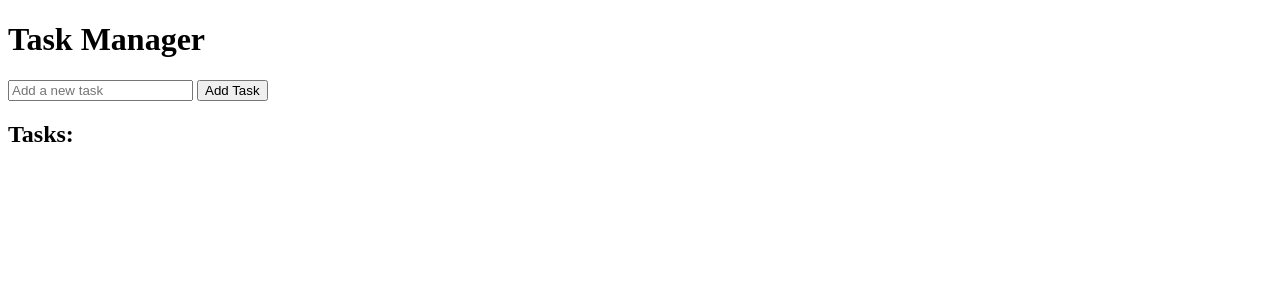
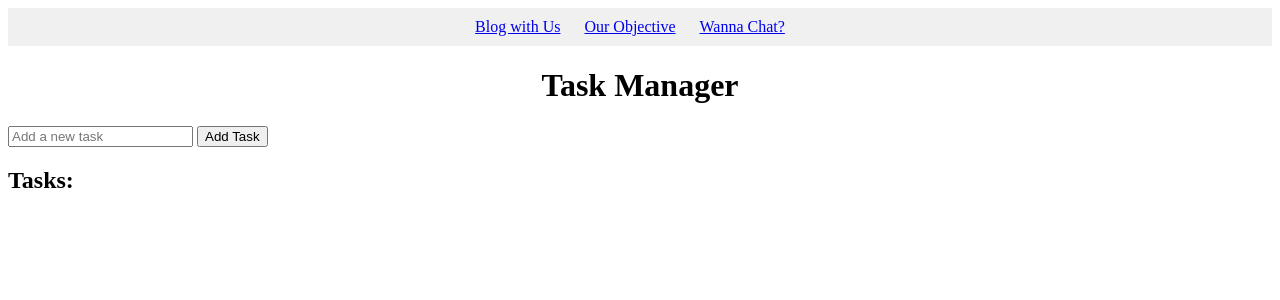
Before and after one commit to rachann7/wichacks-2025, a Flask app: template templates/index.html in a window 1280 px wide. Shown: the top 300 px of the page. Run offline with Flask 3, Linux system fonts and the light colour scheme; the template is opened without the code that fills it, so the values that code supplies are empty.

Commit message:
Nav bar + objective page

```diff
--- /dev/null
+++ b/Static/style.css
@@ -0,0 +1,11 @@
+nav, h1, p {
+    text-align: center; /* Center the text within the nav */
+}
+
+nav ul {
+    display: inline-block; /* Make the ul an inline block */
+    padding: 10px;
+}
+nav li{
+  display: inline-block;
+}
--- a/app.py
+++ b/app.py
@@ -6,12 +6,19 @@ app = Flask(__name__)
 tasks = []
 task_id_counter = 1
 
+@app.route('/objective')
+def objective():
+    """
+    Renders the Our Objective page.
+    """
+    return render_template('objective.html')
+
 @app.route('/')
 def index():
     """
-    Renders the main page, displaying the list of tasks.
+    Redirects to the Our Objective page.
     """
-    return render_template('index.html', tasks=tasks)
+    return redirect(url_for('objective'))
 
 @app.route('/add', methods=['POST'])
 def add_task():
--- /dev/null
+++ b/templates/base.html
@@ -0,0 +1,39 @@
+<!DOCTYPE html>
+<html lang="en">
+<head>
+    <meta charset="UTF-8">
+    <title>{% block title %}Task Manager{% endblock %}</title>
+    <link rel="stylesheet" href="{{ url_for('static', filename='style.css') }}">
+    <style>
+        nav {
+            background-color: #f0f0f0;
+            padding: 10px;
+            margin-bottom: 20px;
+        }
+        nav ul {
+            list-style: none;
+            margin: 0;
+            padding: 0;
+        }
+        nav li {
+            display: inline;
+            margin-right: 20px;
+        }
+    </style>
+</head>
+<body>
+    <nav>
+        <ul>
+            <li><a href="/blog">Blog with Us</a></li>
+            <li><a href="/objective">Our Objective</a></li>
+            <li><a href="/chat">Wanna Chat?</a></li>
+            <!-- Add more navigation links here in the future -->
+        </ul>
+    </nav>
+
+    <div class="content">
+        {% block content %}
+        {% endblock %}
+    </div>
+</body>
+</html>
--- a/templates/index.html
+++ b/templates/index.html
@@ -1,10 +1,8 @@
-<!DOCTYPE html>
-<html lang="en">
-<head>
-    <meta charset="UTF-8">
-    <title>Task Manager</title>
-</head>
-<body>
+{% extends 'base.html' %}
+
+{% block title %}Task List{% endblock %}
+
+{% block content %}
     <h1>Task Manager</h1>
 
     <form action="/add" method="POST">
@@ -28,5 +26,4 @@
             </li>
         {% endfor %}
     </ul>
-</body>
-</html>
+{% endblock %}
```
Also changed, not shown: templates/objective.html (added, +15 -0 lines).
